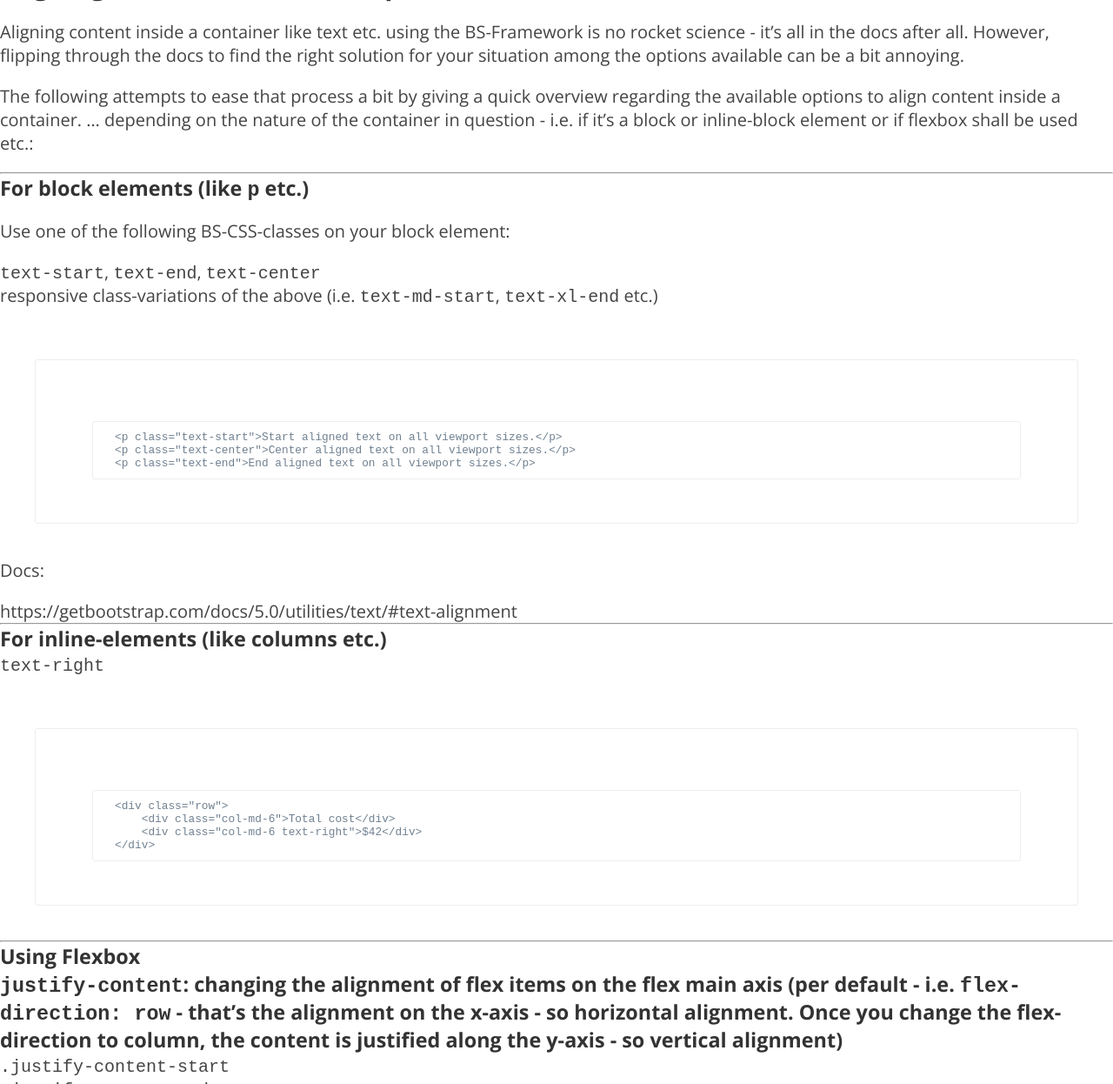
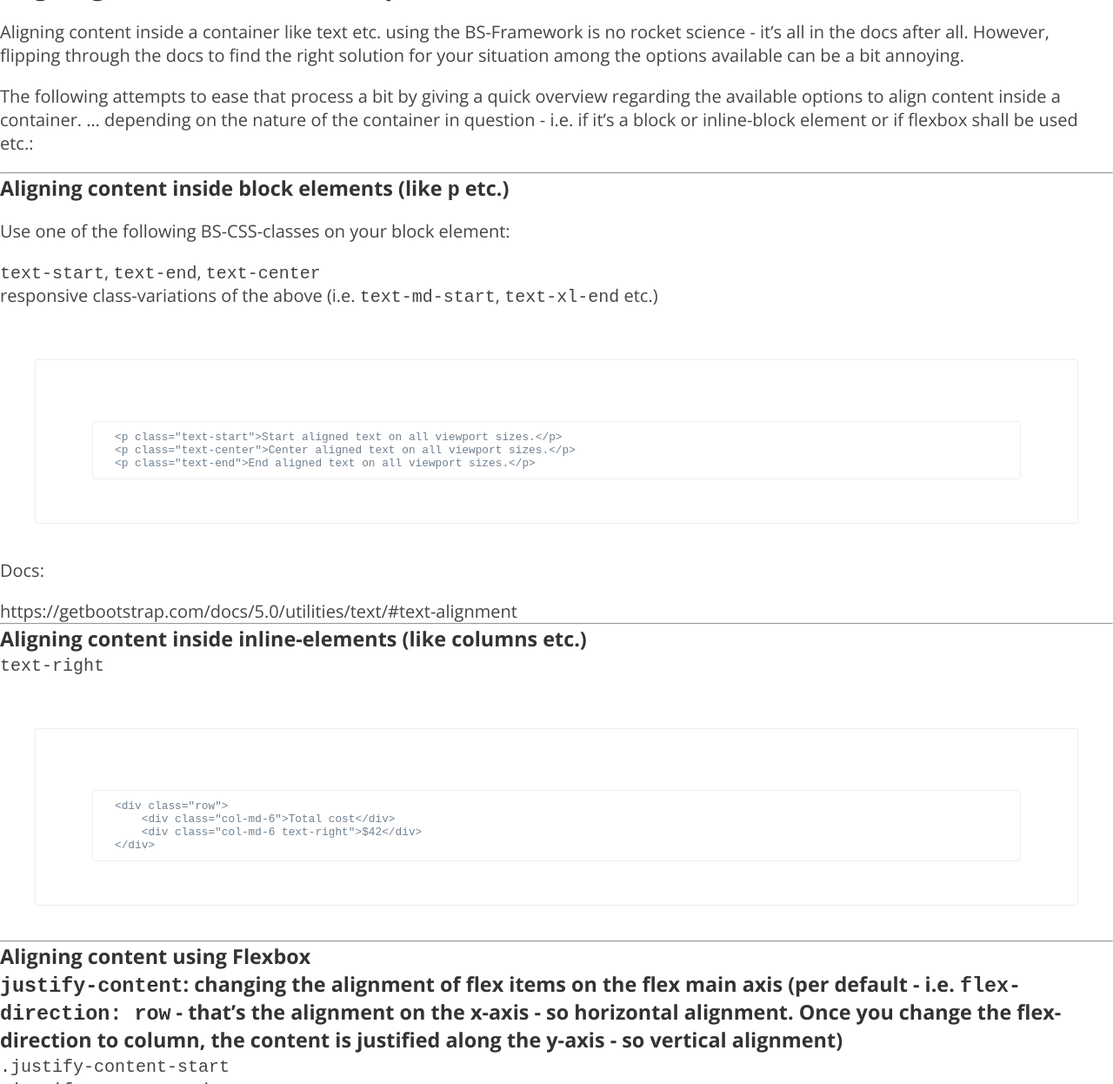
Before and after one commit to mayinx/mayinx.github.io, a Jekyll site: the page built from check.md, in a window 1280 px wide and 1400 px high, cut to the strip 154-1400 px from the top of the window. Shown: the whole strip at 87% size. Built offline with Jekyll 4.4.1, drawn with Linux system fonts in a browser that asks for light colours; our own code applies the rules of GitHub Pages for plain Markdown files.

Commit message:
Update check.md

```diff
--- a/check.md
+++ b/check.md
@@ -13,7 +13,7 @@ The following attempts to ease that process a bit by giving a quick overview reg
 
 ---------------------------------------------
 
-### For block elements (like `p` etc.)
+### Aligning content inside block elements (like `p` etc.)
 
 Use one of the following BS-CSS-classes on your block element:
 
@@ -30,7 +30,7 @@ Docs:
 
 ---------------------------------------------
 
-### For inline-elements (like columns etc.)
+### Aligning content inside inline-elements (like columns etc.)
 
 - `text-right`
 
@@ -43,7 +43,7 @@ Docs:
 
 ---------------------------------------------
 
-### Using Flexbox
+### Aligning content using Flexbox
 
 
 
```
